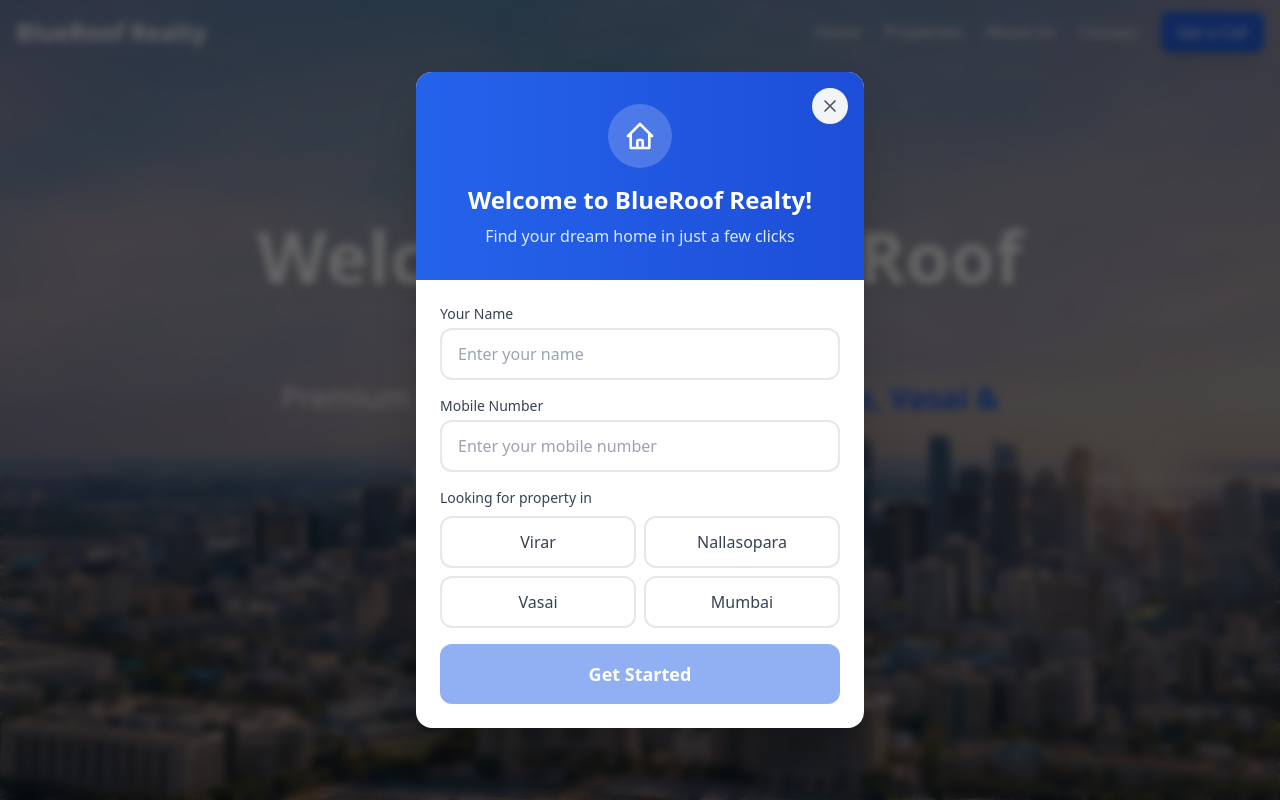
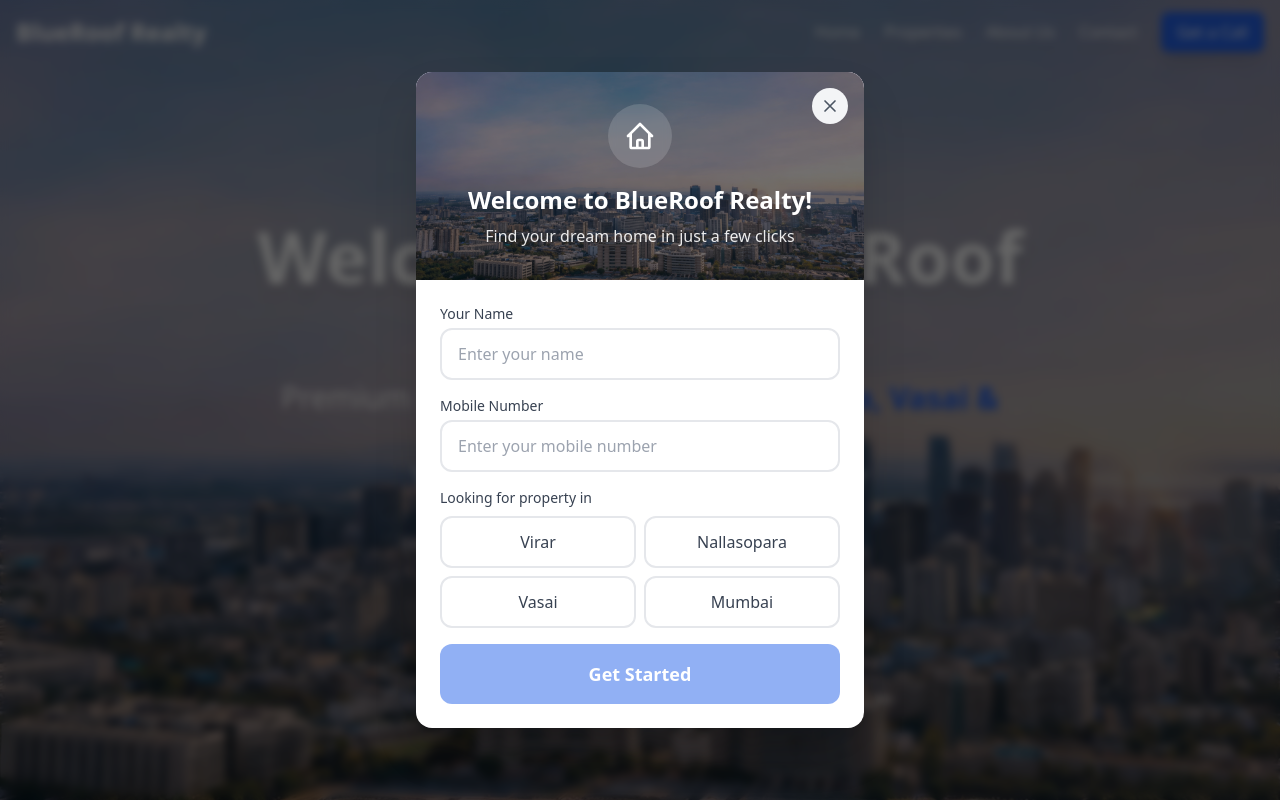
Before and after one commit to Firoz8948/blueroof, a Next.js app in the folder frontend/: page / in a window 1280 px wide. Shown: the top 800 px of the page. Built offline with nearby package versions, Linux system fonts and the light colour scheme.

Commit message:
final checkpoint

```diff
--- a/frontend/components/modals/WelcomePopup.tsx
+++ b/frontend/components/modals/WelcomePopup.tsx
@@ -6,6 +6,7 @@
 'use client';
 
 import { useEffect, useState } from 'react';
+import Image from 'next/image';
 
 const cities = ['Virar', 'Nallasopara', 'Vasai', 'Mumbai'] as const;
 
@@ -92,9 +93,29 @@ export default function WelcomePopup() {
           </svg>
         </button>
 
-        {/* Header */}
-        <div className="bg-gradient-to-r from-blue-600 to-blue-700 px-6 py-8 text-center">
-          <div className="inline-flex items-center justify-center w-16 h-16 bg-white/20 rounded-full mb-4">
+        {/* Header (hero image background) */}
+        <div className="relative px-6 py-8 text-center overflow-hidden">
+          {/* Mobile hero */}
+          <Image
+            src="/mobhero.png"
+            alt=""
+            fill
+            priority
+            className="object-cover md:hidden"
+          />
+          {/* Desktop hero */}
+          <Image
+            src="/blueroofhero.jpeg"
+            alt=""
+            fill
+            priority
+            className="object-cover hidden md:block"
+          />
+          {/* Overlay */}
+          <div className="absolute inset-0 bg-black/55" />
+
+          <div className="relative">
+            <div className="inline-flex items-center justify-center w-16 h-16 bg-white/15 rounded-full mb-4 backdrop-blur-sm">
               <svg className="w-8 h-8 text-white" fill="none" stroke="currentColor" viewBox="0 0 24 24">
                 <path strokeLinecap="round" strokeLinejoin="round" strokeWidth={2} d="M3 12l2-2m0 0l7-7 7 7M5 10v10a1 1 0 001 1h3m10-11l2 2m-2-2v10a1 1 0 01-1 1h-3m-6 0a1 1 0 001-1v-4a1 1 0 011-1h2a1 1 0 011 1v4a1 1 0 001 1m-6 0h6" />
               </svg>
@@ -102,9 +123,10 @@ export default function WelcomePopup() {
             <h2 className="text-2xl font-bold text-white mb-2">
               Welcome to BlueRoof Realty!
             </h2>
-          <p className="text-blue-100">
+            <p className="text-white/90">
               Find your dream home in just a few clicks
             </p>
+          </div>
         </div>
 
         {/* Form */}
```
Lines whose indentation alone changed are shown as unchanged.
